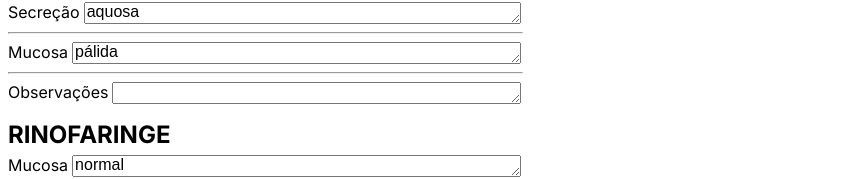
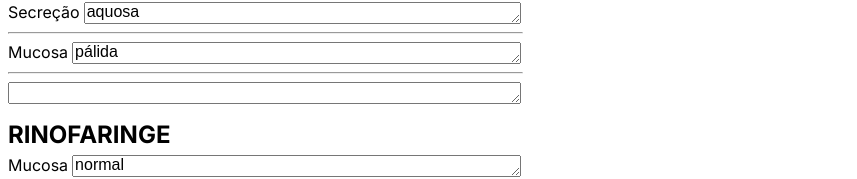
Before and after one commit to dm-sistemas-medicos/dm-laudos, a Next.js app: page / in a window 1280 px wide. Shown: the part 452-631 px from the top of the page, without its empty margins (0-857 px from the left). Built offline with nearby package versions, Linux system fonts and the light colour scheme.

Commit message:
Fix observacoes styles

```diff
--- a/src/app/laudos/videonasolaringoscopia/components/observacoes/observacoes.tsx
+++ b/src/app/laudos/videonasolaringoscopia/components/observacoes/observacoes.tsx
@@ -13,8 +13,8 @@ const Observacoes = () => {
         !observacoes.length ? parentStyles.nonPrintable : ""
       }`}
     >
-      <label>Observações</label>
       <textarea
+        className={parentStyles.itemExameDouble}
         rows={1}
         id="observacoes"
         value={observacoes}
```
